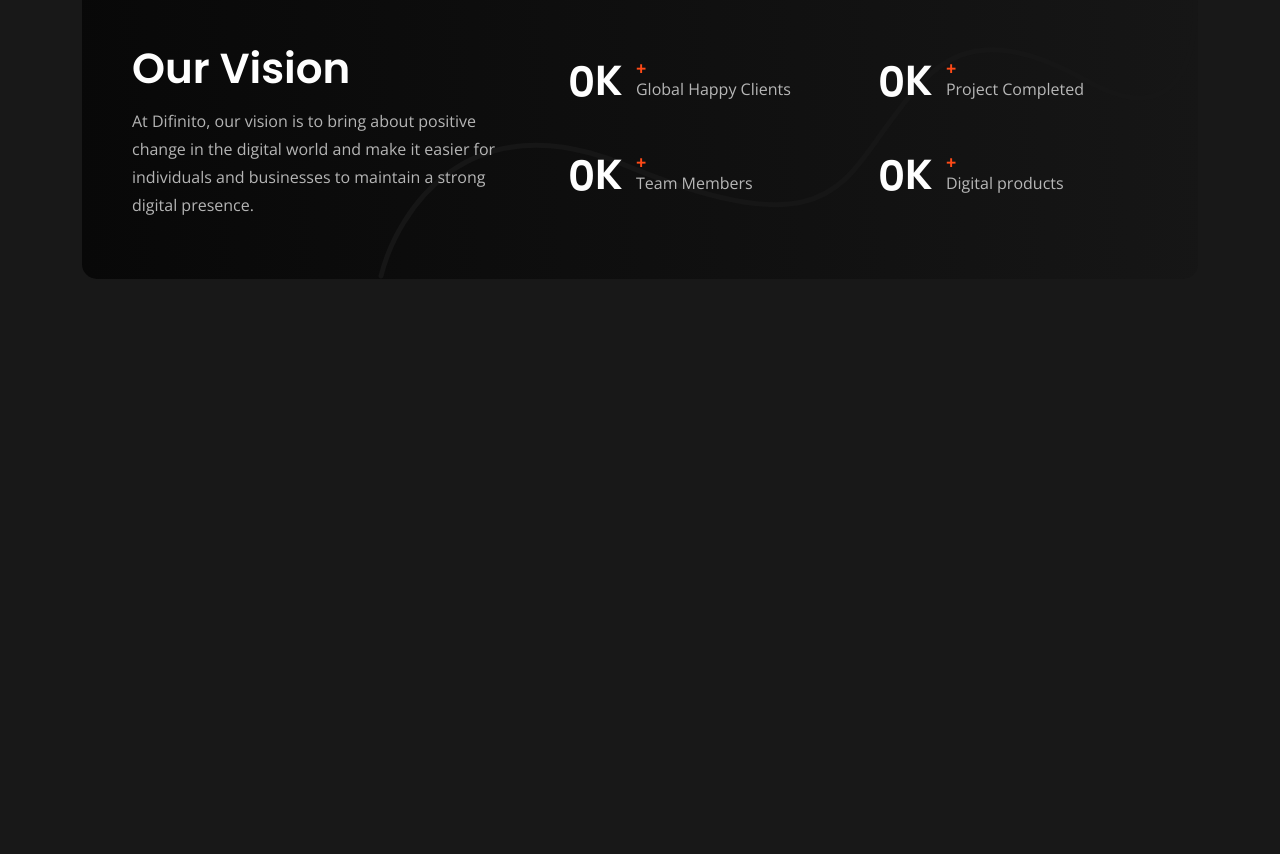
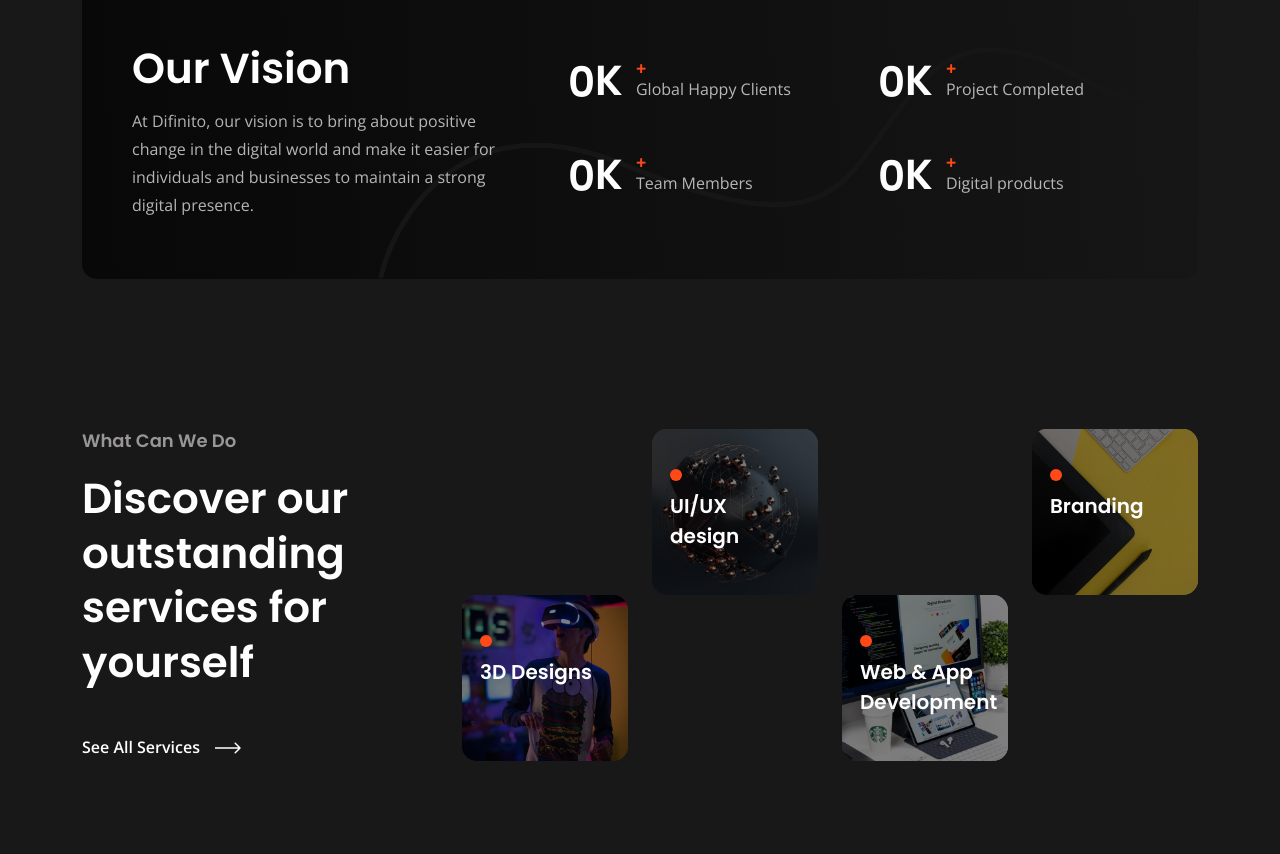
Before and after one commit to ydkdan6/uniqy-lander, a plain HTML site: page index.html in a window 1280 px wide. Shown: the part 868-1722 px from the top of the page. Before the commit the page ends 1297 px from the top, so only its background shows below. Drawn offline with nearby package versions, Linux system fonts and the light colour scheme.

Commit message:
Initial Commit

```diff
--- a/index.html
+++ b/index.html
@@ -234,14 +234,14 @@
     </section>
     <!-- End FunFact -->
     <!-- Start Service Section -->
-    <!-- <section id="service">
+     <section id="service">
       <div class="cs-height_150 cs-height_lg_80"></div>
       <div class="container">
         <div class="row">
           <div class="col-xl-4">
             <div class="cs-section_heading cs-style1">
               <h3 class="cs-section_subtitle">What Can We Do</h3>
-              <h2 class="cs-section_title">Services we can help you with</h2>
+              <h2 class="cs-section_title">Discover our outstanding services for yourself</h2>
               <div class="cs-height_45 cs-height_lg_20"></div>
               <a href="service.html" class="cs-text_btn wow fadeInLeft" data-wow-duration="0.8s" data-wow-delay="0.2s">
                 <span>See All Services</span>
@@ -276,7 +276,7 @@
                     <div class="cs-card_overlay"></div>
                     <div class="cs-card_info">
                       <span class="cs-hover_layer3 cs-accent_bg"></span>
-                      <h2 class="cs-card_title">React.js Development</h2>
+                      <h2 class="cs-card_title">Branding</h2>
                     </div>
                   </a>
                 </div>
@@ -289,7 +289,7 @@
                     <div class="cs-card_overlay"></div>
                     <div class="cs-card_info">
                       <span class="cs-hover_layer3 cs-accent_bg"></span>
-                      <h2 class="cs-card_title">Digital Marketing</h2>
+                      <h2 class="cs-card_title">3D Designs</h2>
                     </div>
                   </a>
                 </div>
@@ -303,7 +303,7 @@
                     <div class="cs-card_overlay"></div>
                     <div class="cs-card_info">
                       <span class="cs-hover_layer3 cs-accent_bg"></span>
-                      <h2 class="cs-card_title">Technology</h2>
+                      <h2 class="cs-card_title">Web & App Development</h2>
                     </div>
                   </a>
                 </div>
@@ -315,7 +315,7 @@
         </div>
       </div>
       <div class="cs-height_150 cs-height_lg_50"></div>
-    </section> -->
+    </section>
     <!-- End Service Section -->
     <!-- Start Latest Project -->
     <!--<section>
```
